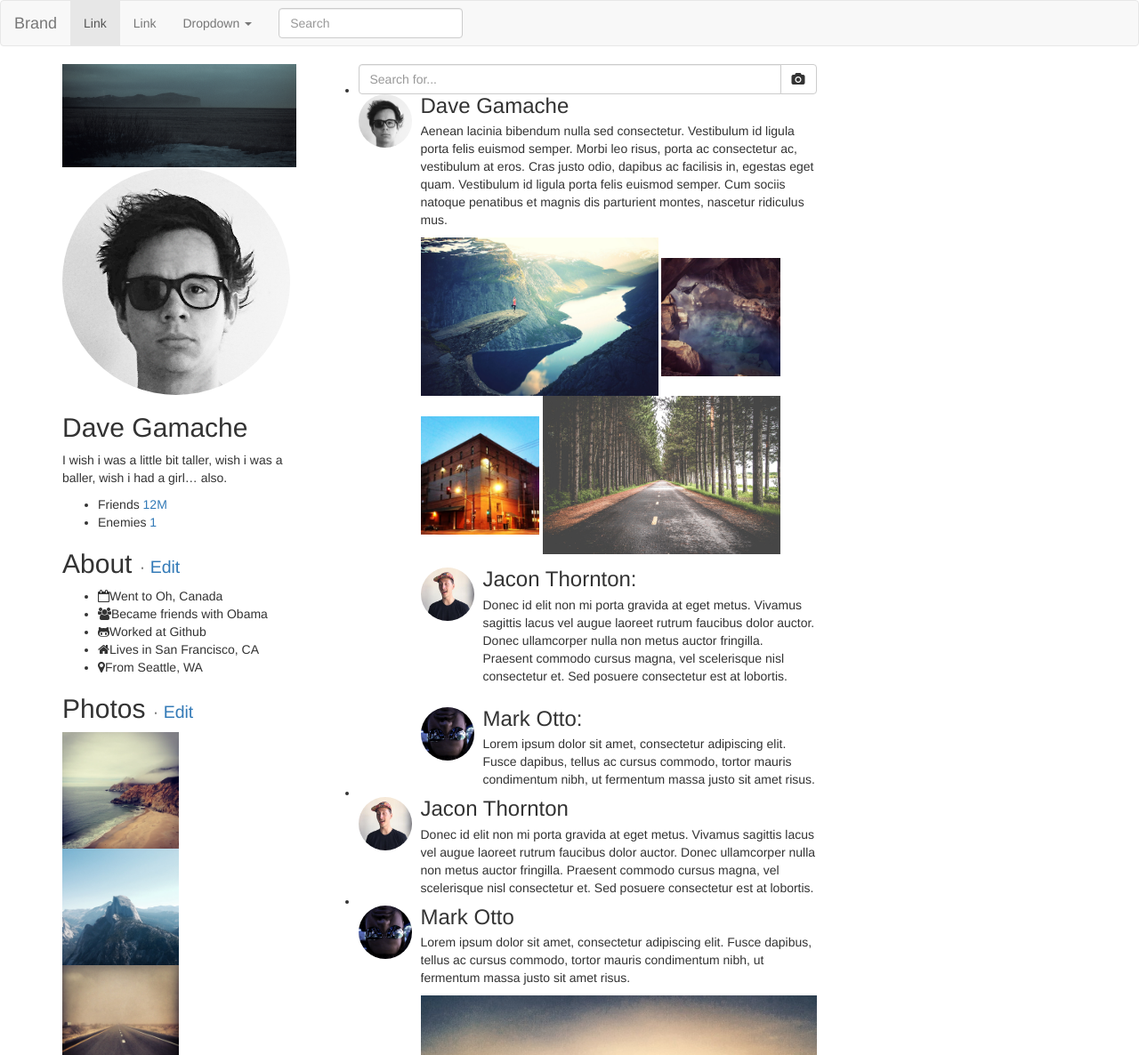
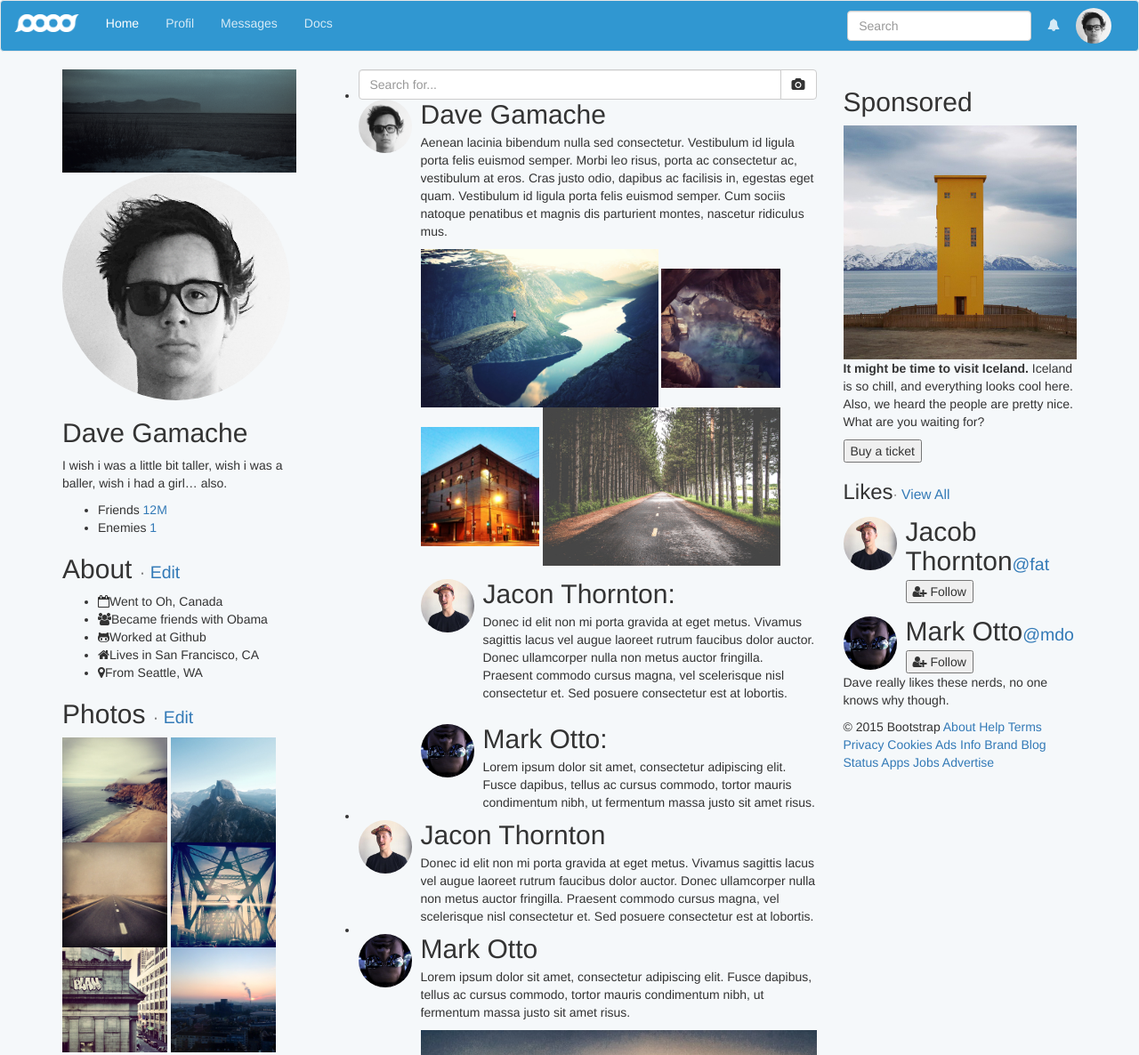
Before and after one commit to sveyres/sass_inte, a website: page index.html in a window 1280 px wide. Shown: the top 1186 px of the page at 89% size. Drawn offline with nearby package versions, Linux system fonts and the light colour scheme.

Commit message:
html termine
ajoute mise en forme navBar

```diff
--- a/index.html
+++ b/index.html
@@ -3,6 +3,7 @@
 
 <head>
     <meta charset="utf-8">
+    <meta name=viewport content=width=device-width, initial-scale=1.0>
     <title>sass_inte</title>
     <link rel="stylesheet" href="static/external/bootstrap/dist/css/bootstrap.min.css">
     <link rel="stylesheet" href="static/external/font-awesome/css/font-awesome.min.css">
@@ -17,36 +18,23 @@
             <div class="container-fluid">
                 <!-- Brand and toggle get grouped for better mobile display -->
                 <div class="navbar-header">
-                    <button type="button" class="navbar-toggle collapsed" data-toggle="collapse" data-target="#bs-example-navbar-collapse-1" aria-expanded="false">
-        <span class="sr-only">Toggle navigation</span>
-        <span class="icon-bar"></span>
-        <span class="icon-bar"></span>
-        <span class="icon-bar"></span>
-      </button>
-                    <a class="navbar-brand" href="#">Brand</a>
+                    <button type="button" class="navbar-toggle collapsed" data-toggle="collapse" data-target="#bs-example-navbar-collapse-1" aria-expanded="false"><span class="sr-only">Toggle navigation</span><span class="icon-bar"></span><span class="icon-bar"></span><span class="icon-bar"></span></button>
+                    <a class="navbar-brand" href="#"><img src="./static/img/brand-white.png" alt=""></a>
                 </div>
 
                 <!-- Collect the nav links, forms, and other content for toggling -->
                 <div class="collapse navbar-collapse" id="bs-example-navbar-collapse-1">
                     <ul class="nav navbar-nav">
-                        <li class="active"><a href="#">Link <span class="sr-only">(current)</span></a></li>
-                        <li><a href="#">Link</a></li>
-                        <li class="dropdown">
-                            <a href="#" class="dropdown-toggle" data-toggle="dropdown" role="button" aria-haspopup="true" aria-expanded="false">Dropdown <span class="caret"></span></a>
-                            <ul class="dropdown-menu">
-                                <li><a href="#">Action</a></li>
-                                <li><a href="#">Another action</a></li>
-                                <li><a href="#">Something else here</a></li>
-                                <li role="separator" class="divider"></li>
-                                <li><a href="#">Separated link</a></li>
-                                <li role="separator" class="divider"></li>
-                                <li><a href="#">One more separated link</a></li>
+                        <li class="active"><a href="#">Home <span class="sr-only">(current)</span></a></li>
+                        <li><a href="#">Profil</a></li>
+                        <li><a href="#">Messages</a></li>
+                        <li><a href="#">Docs</a></li>
                     </ul>
-                        </li>
-                    </ul>
-                    <form class="navbar-form navbar-left">
+                    <form class="navbar-form navbar-right">
                         <div class="form-group">
                             <input type="text" class="form-control" placeholder="Search">
+                            <i class="fa fa-bell" aria-hidden="true"></i>
+                            <img class="img-circle" src="static/img/avatar-dhg.png" width="40em" alt="...">
                         </div>
                     </form>
 
@@ -86,12 +74,12 @@
                 </article>
                 <article class="">
                     <h2>Photos <small>&middot; <a href="#">Edit</a></small></h2>
-                    <img width="50%" src="static/img/instagram_5.jpg" alt="">
-                    <img width="50%" src="static/img/instagram_6.jpg" alt="">
-                    <img width="50%" src="static/img/instagram_7.jpg" alt="">
-                    <img width="50%" src="static/img/instagram_8.jpg" alt="">
-                    <img width="50%" src="static/img/instagram_9.jpg" alt="">
-                    <img width="50%" src="static/img/instagram_10.jpg" alt="">
+                    <img width="45%" src="static/img/instagram_5.jpg" alt="">
+                    <img width="45%" src="static/img/instagram_6.jpg" alt="">
+                    <img width="45%" src="static/img/instagram_7.jpg" alt="">
+                    <img width="45%" src="static/img/instagram_8.jpg" alt="">
+                    <img width="45%" src="static/img/instagram_9.jpg" alt="">
+                    <img width="45%" src="static/img/instagram_10.jpg" alt="">
                 </article>
             </div>
 
@@ -110,12 +98,13 @@
                         <div class="media">
                             <div class="media-left media-top">
                                 <a href="#">
-                                    <img  class="media-object img-circle" src="static/img/avatar-dhg.png" width="60px" alt="...">
+                                    <img class="media-object img-circle" src="static/img/avatar-dhg.png" width="60px" alt="...">
                                 </a>
                             </div>
                             <div class="media-body">
-                                <h3 class="media-heading">Dave Gamache</h4>
-                                <p>Aenean lacinia bibendum nulla sed consectetur. Vestibulum id ligula porta felis euismod semper. Morbi leo risus, porta ac consectetur ac, vestibulum at eros. Cras justo odio, dapibus ac facilisis in, egestas eget quam. Vestibulum id ligula porta felis euismod semper. Cum sociis natoque penatibus et magnis dis parturient montes, nascetur ridiculus mus. </p>
+                                <h2 class="media-heading">Dave Gamache</h2>
+                                <p>Aenean lacinia bibendum nulla sed consectetur. Vestibulum id ligula porta felis euismod semper. Morbi leo risus, porta ac consectetur ac, vestibulum at eros. Cras justo odio, dapibus ac facilisis in, egestas eget quam.
+                                    Vestibulum id ligula porta felis euismod semper. Cum sociis natoque penatibus et magnis dis parturient montes, nascetur ridiculus mus. </p>
                                 <img src="static/img/unsplash_1.jpg" width="60%" alt="">
                                 <img src="static/img/instagram_1.jpg" width="30%" alt="">
                                 <img src="static/img/instagram_13.jpg" width="30%" alt="">
@@ -123,22 +112,23 @@
                                 <div class="media">
                                     <div class="media-left media-top">
                                         <a href="#">
-                                            <img  class="media-object img-circle" src="static/img/avatar-fat.jpg" width="60px" alt="...">
+                                            <img class="media-object img-circle" src="static/img/avatar-fat.jpg" width="60px" alt="...">
                                         </a>
                                     </div>
                                     <div class="media-body">
-                                        <h3 class="media-heading">Jacon Thornton:</h4>
-                                        <p> Donec id elit non mi porta gravida at eget metus. Vivamus sagittis lacus vel augue laoreet rutrum faucibus dolor auctor. Donec ullamcorper nulla non metus auctor fringilla. Praesent commodo cursus magna, vel scelerisque nisl consectetur et. Sed posuere consectetur est at lobortis. </p>
+                                        <h2 class="media-heading">Jacon Thornton:</h2>
+                                        <p> Donec id elit non mi porta gravida at eget metus. Vivamus sagittis lacus vel augue laoreet rutrum faucibus dolor auctor. Donec ullamcorper nulla non metus auctor fringilla. Praesent commodo cursus magna, vel scelerisque
+                                            nisl consectetur et. Sed posuere consectetur est at lobortis. </p>
                                     </div>
                                 </div>
                                 <div class="media">
                                     <div class="media-left media-top">
                                         <a href="#">
-                                            <img  class="media-object img-circle" src="static/img/avatar-mdo.png" width="60px" alt="...">
+                                            <img class="media-object img-circle" src="static/img/avatar-mdo.png" width="60px" alt="...">
                                         </a>
                                     </div>
                                     <div class="media-body">
-                                        <h3 class="media-heading">Mark Otto:</h4>
+                                        <h2 class="media-heading">Mark Otto:</h2>
                                         <p>Lorem ipsum dolor sit amet, consectetur adipiscing elit. Fusce dapibus, tellus ac cursus commodo, tortor mauris condimentum nibh, ut fermentum massa justo sit amet risus. </p>
                                     </div>
                                 </div>
@@ -149,12 +139,13 @@
                         <div class="media">
                             <div class="media-left media-top">
                                 <a href="#">
-                                    <img  class="media-object img-circle" src="static/img/avatar-fat.jpg" width="60px" alt="...">
+                                    <img class="media-object img-circle" src="static/img/avatar-fat.jpg" width="60px" alt="...">
                                 </a>
                             </div>
                             <div class="media-body">
-                                <h3 class="media-heading">Jacon Thornton</h4>
-                                <p> Donec id elit non mi porta gravida at eget metus. Vivamus sagittis lacus vel augue laoreet rutrum faucibus dolor auctor. Donec ullamcorper nulla non metus auctor fringilla. Praesent commodo cursus magna, vel scelerisque nisl consectetur et. Sed posuere consectetur est at lobortis. </p>
+                                <h2 class="media-heading">Jacon Thornton</h2>
+                                <p> Donec id elit non mi porta gravida at eget metus. Vivamus sagittis lacus vel augue laoreet rutrum faucibus dolor auctor. Donec ullamcorper nulla non metus auctor fringilla. Praesent commodo cursus magna, vel scelerisque
+                                    nisl consectetur et. Sed posuere consectetur est at lobortis. </p>
                             </div>
                         </div>
                     </li>
@@ -162,22 +153,23 @@
                         <div class="media">
                             <div class="media-left media-top">
                                 <a href="#">
-                                    <img  class="media-object img-circle" src="static/img/avatar-mdo.png" width="60px" alt="...">
+                                    <img class="media-object img-circle" src="static/img/avatar-mdo.png" width="60px" alt="...">
                                 </a>
                             </div>
                             <div class="media-body">
-                                <h3 class="media-heading">Mark Otto</h4>
+                                <h2 class="media-heading">Mark Otto</h2>
                                 <p>Lorem ipsum dolor sit amet, consectetur adipiscing elit. Fusce dapibus, tellus ac cursus commodo, tortor mauris condimentum nibh, ut fermentum massa justo sit amet risus. </p>
                                 <img src="static/img/instagram_3.jpg" width="100%" alt="">
                                 <div class="media">
                                     <div class="media-left media-top">
                                         <a href="#">
-                                            <img  class="media-object img-circle" src="static/img/avatar-dhg.png" width="60px" alt="...">
+                                            <img class="media-object img-circle" src="static/img/avatar-dhg.png" width="60px" alt="...">
                                         </a>
                                     </div>
                                     <div class="media-body">
-                                        <h3 class="media-heading">Dave Gamache :</h4>
-                                        <p> Donec id elit non mi porta gravida at eget metus. Vivamus sagittis lacus vel augue laoreet rutrum faucibus dolor auctor. Donec ullamcorper nulla non metus auctor fringilla. Praesent commodo cursus magna, vel scelerisque nisl consectetur et. Sed posuere consectetur est at lobortis.. </p>
+                                        <h2 class="media-heading">Dave Gamache :</h2>
+                                        <p> Donec id elit non mi porta gravida at eget metus. Vivamus sagittis lacus vel augue laoreet rutrum faucibus dolor auctor. Donec ullamcorper nulla non metus auctor fringilla. Praesent commodo cursus magna, vel scelerisque
+                                            nisl consectetur et. Sed posuere consectetur est at lobortis.. </p>
                                     </div>
                                 </div>
                             </div>
@@ -187,7 +179,43 @@
                 </ul>
             </div>
             <div class="col-md-3">
+                <article class="">
+                    <h2>Sponsored</h2>
+                    <img src="./static/img/ss.jpg" width="100%" alt="">
+                    <p><strong>It might be time to visit Iceland.</strong> Iceland is so chill, and everything looks cool here. Also, we heard the people are pretty nice. What are you waiting for?</p>
+                    <button type="button" name="button">Buy a ticket</button>
+                </article>
 
+                <article class="">
+                    <h3>Likes<small>&middot; <a href="#">View All</a></small> </h3>
+                    <div class="media">
+                        <div class="media-left media-top">
+                            <a href="#">
+                                <img class="media-object img-circle" src="./static/img/avatar-fat.jpg" width="60px" alt="img">
+                            </a>
+                        </div>
+                        <div class="media-body">
+                            <h2 class="media-heading">Jacob Thornton<small><a href="#">@fat</a></small></h2>
+                            <button type="button" name="button"><i class="fa fa-user-plus" aria-hidden="true"></i> Follow</button>
+                        </div>
+                    </div>
+                    <div class="media">
+                        <div class="media-left media-top">
+                            <a href="#">
+                                <img class="media-object img-circle" src="./static/img/avatar-mdo.png" width="60px" alt="img">
+                            </a>
+                        </div>
+                        <div class="media-body">
+                            <h2 class="media-heading">Mark Otto<small><a href="#">@mdo</a></small></h2>
+                            <button type="button" name="button"><i class="fa fa-user-plus" aria-hidden="true"></i> Follow</button>
+                        </div>
+                    </div>
+                    <p>Dave really likes these nerds, no one knows why though.</p>
+                </article>
+                <footer>
+
+                    <p>© 2015 Bootstrap <a href="#">About Help Terms Privacy Cookies Ads Info Brand Blog Status Apps Jobs Advertise</a></p>
+                </footer>
             </div>
         </div>
     </div>
--- a/static/css/sass/style.scss
+++ b/static/css/sass/style.scss
@@ -0,0 +1,35 @@
+$clorB: #3097d1;
+
+body {
+    background-color: #f5f8fa;
+
+    header {
+        .navbar {
+            background-color: $clorB;
+            color: rgba(255, 255, 255, 0.8);
+        }
+
+        .navbar-default .navbar-nav {
+            > li > a {
+                color: rgba(255, 255, 255, 0.8);
+            }
+
+             > .active > a,
+             > .active > a:hover,
+            > .active > a:focus {
+                color: white;
+                background-color: transparent;
+            }
+        }
+        .navbar-brand > img:nth-child(1) {
+            width: auto;
+            height: 100%;
+        }
+        i.fa:nth-child(2) {
+            margin: 0 1em;
+        }
+    }
+    article {
+
+    }
+}
```
Also changed, not shown: static/css/style.css, static/img/brand-white.png (added), static/img/ss.jpg (added), 3 other files. Lines whose indentation alone changed are shown as unchanged.
